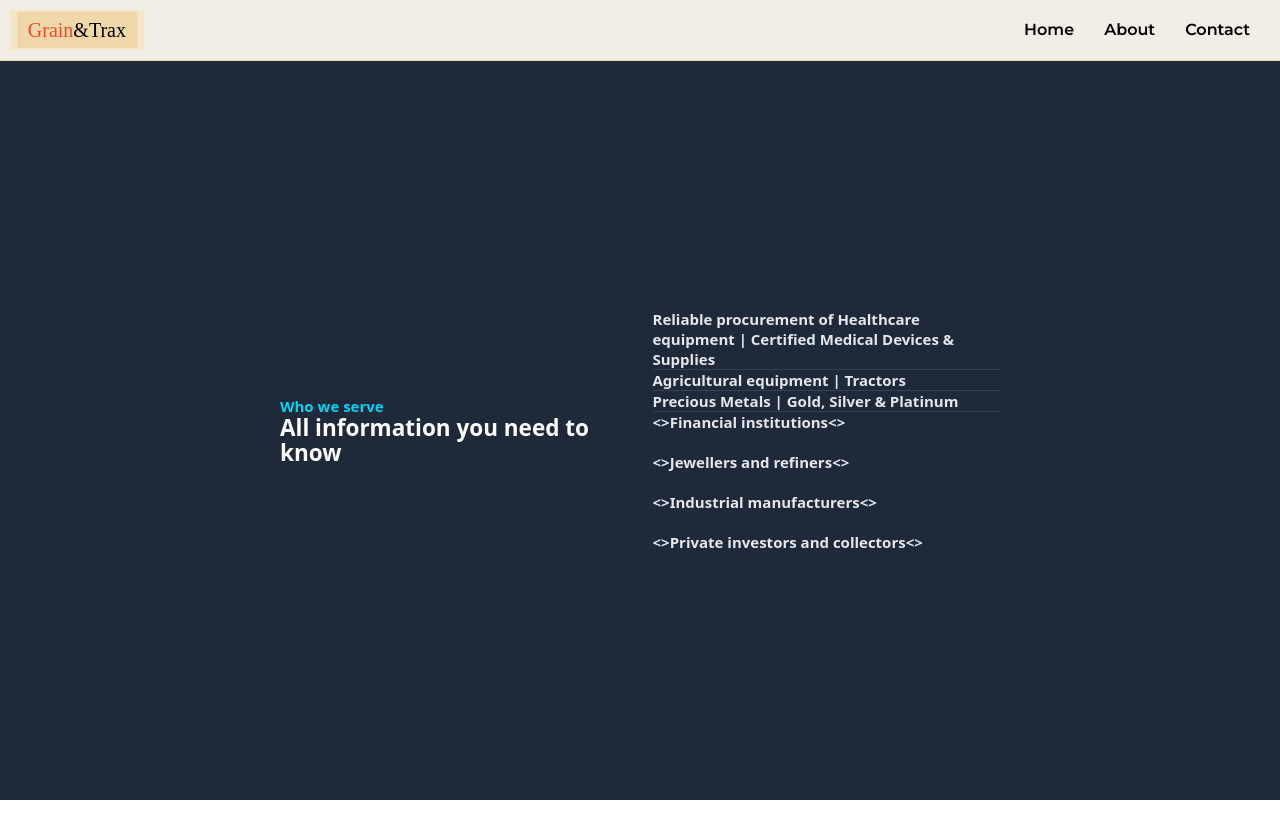
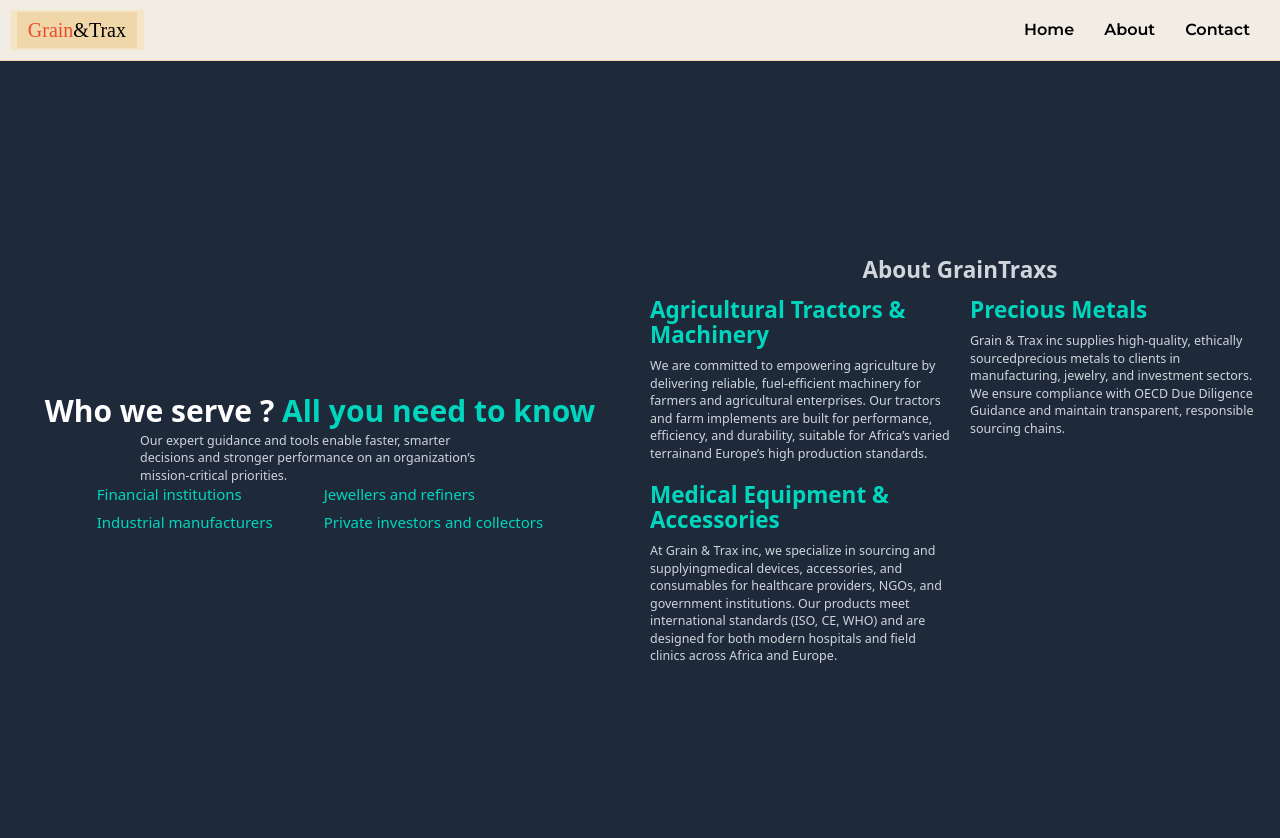
Before and after one commit to olamidefrancis/grain-trax, a React (Vite) app: page /About in a window 1280 px wide. Shown: the top 838 px of the page. Before the commit the page ends 800 px from the top, so only its background shows below. Built offline with nearby package versions, Linux system fonts and the light colour scheme; a web font is replaced by a local one.

Commit message:
content fix

```diff
--- a/src/App.jsx
+++ b/src/App.jsx
@@ -3,7 +3,7 @@ import Navbar from './assets/Component/Navbar/Navbar'
 import Contact from './assets/Component/Contact/Contact'
 import Footer from './assets/Component/Footer/Footer'
 import Clouds from './assets/Component/Clouds/Clouds'
-import About from './assets/Component/About/About'
+import AboutUs from './assets/Component/About/About'
 import EmblaCarousel from './assets/Component/Carousel/Carousel'
 import { createBrowserRouter, RouterProvider } from "react-router"
 import submitContactus from './assets/Component/request'
@@ -32,8 +32,8 @@ const router = createBrowserRouter([
     {
   path:'/About',
   element: <div>
-                {/* <Navbar/> */}
-                <About/>
+                <Navbar/>
+                <AboutUs/>
            </div>,
 
  }
--- a/src/assets/Component/About/About.css
+++ b/src/assets/Component/About/About.css
@@ -79,3 +79,7 @@
  color: white;
  position: relative;
 }
+
+.paddyy{
+    padding: 1rem;
+}
--- a/src/assets/Component/About/About.jsx
+++ b/src/assets/Component/About/About.jsx
@@ -1,71 +1,172 @@
 import './About.css';
-import { Link } from 'react-router';
-import Navbar from '../Navbar/Navbar'
+// import { Link } from 'react-router';
+// import Navbar from '../Navbar/Navbar'
 
-const About = () => {
-  const faqsList = [
-    {
-      q: "Reliable procurement of Healthcare equipment | Certified Medical Devices & Supplies",
+// const About = () => {
+//   const faqsList = [
+//     {
+//       q: "Reliable procurement of Healthcare equipment | Certified Medical Devices & Supplies",
+//     },
+//     {
+//       q: "Agricultural equipment | Tractors",
+//     },
+//     {
+//       q: "Precious Metals | Gold, Silver & Platinum",
+//     },
+//     {
+//       a: "<>Financial institutions<>\n\n<>Jewellers and refiners<>\n\n<>Industrial manufacturers<>\n\n<>Private investors and collectors<>"
+//     },
+//   ];
+
+//   return (
+//     <section className="flex flex-col bg-gray-800 h-screen overflow-hidden">
+
+//       {/* <Link to="/" className="absolute top-6 left-6 text-white text-6xl font-bold">
+//         &#8592;
+//       </Link> */}
+//       <Navbar/>
+
+
+//       <div className="flex flex-1 justify-center items-center px-4">
+//         <div className="flex flex-col md:flex-row justify-center items-center gap-10 max-w-6xl w-full">
+
+
+//           <div className="flex-1 text-center md:text-left">
+//             <h3 className="font-semibold text-cyan-400 text-2xl">
+//               Who we serve
+//             </h3>
+//             <p className="mt-3 text-white text-3xl font-extrabold sm:text-4xl">
+//               All information you need to know
+//             </p>
+//           </div>
+
+
+//           <div className="flex-1">
+//             <ul className="space-y-4 divide-y divide-gray-700 text-center md:text-left">
+//               {faqsList.map((item, idx) => (
+//                 <li key={idx} className="pb-10 pt-6">
+//                         <summary className="font-semibold text-gray-200 text-2xl mb-4">
+//                             {item.q}
+//                         </summary>
+//                         {item.a && (
+//                             <p
+//                             dangerouslySetInnerHTML={{ __html: item.a }}
+//                             className="font-semibold text-gray-200 whitespace-pre-line text-2xl mt-2"
+//                             />
+//                         )}
+//                 </li>
+
+//               ))}
+//             </ul>
+//           </div>
+//         </div>
+//       </div>
+//     </section>
+
+
+//   );
+// }
+
+
+// export default About;
+
+import React from "react";
+
+const AboutUs = () => {
+  const stats = [
+    { value: "Agricultural Tractors & Machinery", text:<p>
+                                            We are committed to empowering agriculture by delivering reliable,
+                                            fuel-efficient machinery for farmers and agricultural enterprises.
+
+                                              Our <span class="em">tractors and farm implements</span> are built for performance,
+                                              efficiency, and durability, suitable for <span class="em">Africa’s varied terrain</span>
+                                              and <span class="em">Europe’s high production standards</span>.
+                                          </p>
+
     },
-    {
-      q: "Agricultural equipment | Tractors",
+    { value: "Precious Metals",
+      text: <p>
+                <span class="em">Grain &amp; Trax inc</span> supplies high-quality, ethically sourced
+                <span class="em">precious metals</span> to clients in manufacturing, jewelry,
+                 and investment sectors.
+                   We ensure compliance with <span class="em">OECD Due Diligence Guidance</span> and
+                  maintain transparent, responsible sourcing chains.
+                  </p>
+
+
     },
-    {
-      q: "Precious Metals | Gold, Silver & Platinum",
-    },
-    {
-      a: "<>Financial institutions<>\n\n<>Jewellers and refiners<>\n\n<>Industrial manufacturers<>\n\n<>Private investors and collectors<>"
-    },
+    { value: "Medical Equipment & Accessories",
+      text: <p>
+                  At <span class="em">Grain &amp; Trax inc</span>, we specialize in sourcing and supplying
+                  <span class="em">medical devices, accessories, and consumables</span> for healthcare
+                  providers, NGOs, and government institutions.
+
+                  Our products meet international standards (<span class="em">ISO, CE, WHO</span>) and are
+                  designed for both modern hospitals and field clinics across <span class="em">Africa and Europe</span>.
+                  </p>
+
+    }
+  ];
+
+
+
+  const links = [
+    { label: "Financial institutions", href: "#" },
+    { label: "Jewellers and refiners", href: "#" },
+    { label: "Industrial manufacturers", href: "#" },
+    { label: "Private investors and collectors", href: "#" },
+
   ];
 
   return (
-    <section className="flex flex-col bg-gray-800 h-screen overflow-hidden">
+    <section className="bg-[#022b49] text-white min-h-screen w-full flex items-center justify-center px-4 sm:px-8 lg:px-16">
+      <div className="w-full min-h-screen flex flex-col md:flex-row justify-center md:justify-between items-center md:items-stretch  max-w-[1600px] mx-auto  bg-gray-800 p-4">
+        {/* Left section */}
+        <div className="flex-1 flex flex-col justify-center min-h-screen text-center md:text-left bg-gray-800 items-center  paddyy sm:min-h-screen ">
+          <h2 className="text-3xl md:text-5xl font-bold leading-snug mb-4">
+            Who we serve ?{" "}
+            <span className="text-teal-400"> All you need to know</span>{" "}
 
-      {/* <Link to="/" className="absolute top-6 left-6 text-white text-6xl font-bold">
-        &#8592;
-      </Link> */}
-      <Navbar/>
+          </h2>
+          <p className="text-gray-300 mb-6 text-base md:text-xl max-w-xl mx-auto md:mx-0">
+            Our expert guidance and tools enable faster, smarter decisions and
+            stronger performance on an organization’s mission-critical priorities.
+          </p>
 
+          <div className="grid sm:grid-cols-2 gap-3 mt-6">
+            {links.map((link, i) => (
+              <a
+                key={i}
+                href={link.href}
+                className="text-teal-400 hover:underline text-xl md:text-2xl"
+              >
+                {link.label}
+              </a>
+            ))}
+          </div>
+        </div>
 
-      <div className="flex flex-1 justify-center items-center px-4">
-        <div className="flex flex-col md:flex-row justify-center items-center gap-10 max-w-6xl w-full">
-
-
-          <div className="flex-1 text-center md:text-left">
-            <h3 className="font-semibold text-cyan-400 text-2xl">
-              Who we serve
-            </h3>
-            <p className="mt-3 text-white text-3xl font-extrabold sm:text-4xl">
-              All information you need to know
-            </p>
-          </div>
-
-
-          <div className="flex-1">
-            <ul className="space-y-4 divide-y divide-gray-700 text-center md:text-left">
-              {faqsList.map((item, idx) => (
-                <li key={idx} className="pb-10 pt-6">
-                        <summary className="font-semibold text-gray-200 text-2xl mb-4">
-                            {item.q}
-                        </summary>
-                        {item.a && (
-                            <p
-                            dangerouslySetInnerHTML={{ __html: item.a }}
-                            className="font-semibold text-gray-200 whitespace-pre-line text-2xl mt-2"
-                            />
-                        )}
-                </li>
-
-              ))}
-            </ul>
+        {/* Right section */}
+        <div className="flex-1 flex flex-col gap-y-6 items-center justify-center  min-h-screen text-center md:text-left paddyy ">
+          <h1 className=" text-3xl md:text-4xl font-bold  text-gray-300 mb-6">
+            About GrainTraxs
+          </h1>
+          <div className="grid sm:grid-cols-2 gap-8">
+                {stats.map((item, i) => (
+                  <div className=' flex flex-col  gap-y-4 p-1' key={i}>
+                      <p className="text-3xl md:text-4xl font-bold text-teal-400 mb-2">
+                        {item.value}
+                      </p>
+                      <p className="text-gray-300 text-l md:text-xl">
+                        {item.text}
+                      </p>
+                  </div>
+                ))}
           </div>
         </div>
       </div>
     </section>
+  );
+};
 
-
-  );
-}
-
-
-export default About;
+export default AboutUs;
--- a/src/assets/Component/Carousel/Carousel.jsx
+++ b/src/assets/Component/Carousel/Carousel.jsx
@@ -41,21 +41,6 @@ function EmblaCarousel() {
                                  <div className="content">
                                       <div className="title">Agricultural Tractors & Machinery
                                       </div>
-                                      <div className="topic">
-                                          <p>
-                                            We are committed to empowering agriculture by delivering reliable,
-                                            fuel-efficient machinery for farmers and agricultural enterprises.
-                                          </p>
-
-                                           <p>
-                                              Our <span class="em">tractors and farm implements</span> are built for performance,
-                                              efficiency, and durability, suitable for <span class="em">Africa’s varied terrain</span>
-                                              and <span class="em">Europe’s high production standards</span>.
-                                          </p>
-
-                                      </div>
-
-
                                  </div>
 
                           </div>
@@ -69,20 +54,6 @@ function EmblaCarousel() {
                                       <div className="content">
                                           <div className="title">Precious Metals
                                           </div>
-                                          <div className="topic">
-                                              <p>
-                                                <span class="em">Grain &amp; Trax inc</span> supplies high-quality, ethically sourced
-                                                <span class="em">precious metals</span> to clients in manufacturing, jewelry,
-                                                and investment sectors.
-                                              </p>
-
-                                               <p>
-                                                  We ensure compliance with <span class="em">OECD Due Diligence Guidance</span> and
-                                                  maintain transparent, responsible sourcing chains.
-                                               </p>
-                                          </div>
-
-
                                        </div>
                           </div>
 
@@ -95,19 +66,6 @@ function EmblaCarousel() {
 
                               <div className="content">
                                   <div className="title">Medical Equipment & Accessories</div>
-                                  <div className="topic">
-                                      <p>
-                                        At <span class="em">Grain &amp; Trax inc</span>, we specialize in sourcing and supplying
-                                        <span class="em">medical devices, accessories, and consumables</span> for healthcare
-                                        providers, NGOs, and government institutions.
-                                      </p>
-
-                                      <p>
-                                        Our products meet international standards (<span class="em">ISO, CE, WHO</span>) and are
-                                        designed for both modern hospitals and field clinics across <span class="em">Africa and Europe</span>.
-                                      </p>
-
-                                  </div>
 
 
                               </div>
```
